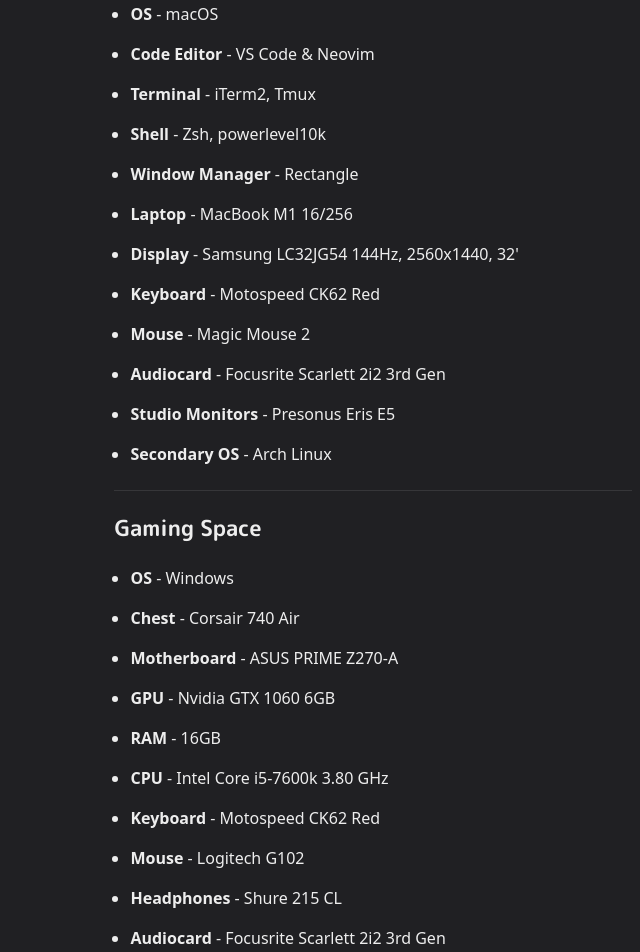
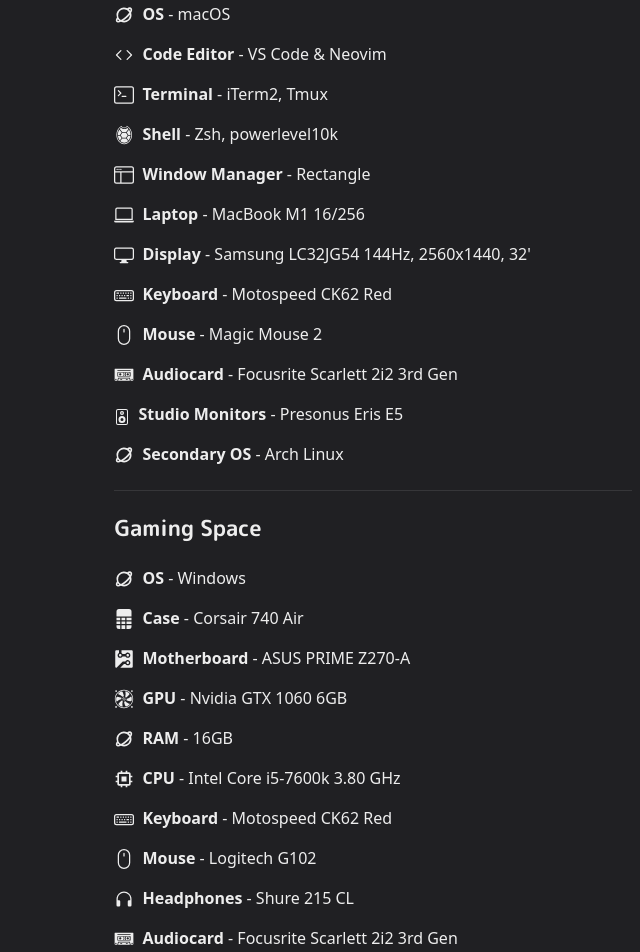
Before and after one commit to IcyKit/Personal-Website, a Next.js app: page /workspace in a window 1280 px wide. Shown: the part 120-1072 px from the top of the page, without its empty margins (267-907 px from the left). Built offline with nearby package versions, Linux system fonts and the light colour scheme.

Commit message:
Update: Workspace page updated

```diff
--- a/pages/workspace.js
+++ b/pages/workspace.js
@@ -1,15 +1,30 @@
 import {
   Container,
   Heading,
-  SimpleGrid,
   Divider,
+  ListItem,
+  UnorderedList,
+  ListIcon,
   List,
-  ListItem,
-  ListIcon,
-  UnorderedList,
 } from "@chakra-ui/react";
 import Section from "../components/section";
 import Layout from "../components/layouts/article";
+import {
+  BsSpeaker,
+  BsCode,
+  BsTerminal,
+  BsWindowSidebar,
+  BsLaptop,
+  BsDisplay,
+  BsKeyboard,
+  BsMouse,
+  BsFileSpreadsheetFill,
+  BsHeadphones,
+} from "react-icons/bs";
+import { GiTurtleShell, GiAudioCassette, GiComputerFan } from "react-icons/gi";
+import { BiPlanet, BiChip, BiMicrophone } from "react-icons/bi";
+import { GoCircuitBoard } from "react-icons/go";
+import { MdOutlinePadding } from "react-icons/md";
 
 const Stack = () => {
   return (
@@ -21,44 +36,56 @@ const Stack = () => {
           </Heading>
         </Section>
         <Section delay={0.2}>
-          <UnorderedList spacing={4} fontSize={16}>
+          <List spacing={4} fontSize={16}>
             <ListItem>
+              <ListIcon as={BiPlanet} w={5} h={5} />
               <b>OS</b> - macOS
             </ListItem>
             <ListItem>
+              <ListIcon as={BsCode} w={5} h={5} />
               <b>Code Editor</b> - VS Code & Neovim
             </ListItem>
             <ListItem>
+              <ListIcon as={BsTerminal} w={5} h={5} />
               <b>Terminal</b> - iTerm2, Tmux
             </ListItem>
             <ListItem>
+              <ListIcon as={GiTurtleShell} w={5} h={5} />
               <b>Shell</b> - Zsh, powerlevel10k
             </ListItem>
             <ListItem>
+              <ListIcon as={BsWindowSidebar} w={5} h={5} />
               <b>Window Manager</b> - Rectangle
             </ListItem>
             <ListItem>
+              <ListIcon as={BsLaptop} w={5} h={5} />
               <b>Laptop</b> - MacBook M1 16/256
             </ListItem>
             <ListItem>
+              <ListIcon as={BsDisplay} w={5} h={5} />
               <b>Display</b> - Samsung LC32JG54 144Hz, 2560x1440, 32'
             </ListItem>
             <ListItem>
+              <ListIcon as={BsKeyboard} w={5} h={5} />
               <b>Keyboard</b> - Motospeed CK62 Red
             </ListItem>
             <ListItem>
+              <ListIcon as={BsMouse} w={5} h={5} />
               <b>Mouse</b> - Magic Mouse 2
             </ListItem>
             <ListItem>
+              <ListIcon as={GiAudioCassette} w={5} h={5} />
               <b>Audiocard</b> - Focusrite Scarlett 2i2 3rd Gen
             </ListItem>
             <ListItem>
+              <ListIcon as={BsSpeaker} />
               <b>Studio Monitors</b> - Presonus Eris E5
             </ListItem>
             <ListItem>
+              <ListIcon as={BiPlanet} w={5} h={5} />
               <b>Secondary OS</b> - Arch Linux
             </ListItem>
-          </UnorderedList>
+          </List>
         </Section>
         <Section delay={0.6}>
           <Divider my={6} />
@@ -67,47 +94,60 @@ const Stack = () => {
           </Heading>
         </Section>
         <Section delay={0.6}>
-          <UnorderedList spacing={4} fontSize={16}>
+          <List spacing={4} fontSize={16}>
             <ListItem>
+              <ListIcon as={BiPlanet} w={5} h={5} />
               <b>OS</b> - Windows
             </ListItem>
             <ListItem>
-              <b>Chest</b> - Corsair 740 Air
+              <ListIcon as={BsFileSpreadsheetFill} w={5} h={5} />
+              <b>Case</b> - Corsair 740 Air
             </ListItem>
             <ListItem>
+              <ListIcon as={GoCircuitBoard} w={5} h={5} />
               <b>Motherboard</b> - ASUS PRIME Z270-A
             </ListItem>
             <ListItem>
+              <ListIcon as={GiComputerFan} w={5} h={5} />
               <b>GPU</b> - Nvidia GTX 1060 6GB
             </ListItem>
             <ListItem>
+              <ListIcon as={BiPlanet} w={5} h={5} />
               <b>RAM</b> - 16GB
             </ListItem>
             <ListItem>
+              <ListIcon as={BiChip} w={5} h={5} />
               <b>СPU</b> - Intel Core i5-7600k 3.80 GHz
             </ListItem>
             <ListItem>
+              <ListIcon as={BsKeyboard} w={5} h={5} />
               <b>Keyboard</b> - Motospeed CK62 Red
             </ListItem>
             <ListItem>
+              <ListIcon as={BsMouse} w={5} h={5} />
               <b>Mouse</b> - Logitech G102
             </ListItem>
             <ListItem>
+              <ListIcon as={BsHeadphones} w={5} h={5} />
               <b>Headphones</b> - Shure 215 CL
             </ListItem>
             <ListItem>
+              <ListIcon as={GiAudioCassette} w={5} h={5} />
               <b>Audiocard</b> - Focusrite Scarlett 2i2 3rd Gen
             </ListItem>
             <ListItem>
+              <ListIcon as={BsSpeaker} w={5} h={5} />
               <b>Studio Monitors</b> - Presonus Eris E5
             </ListItem>
             <ListItem>
+              <ListIcon as={BiMicrophone} w={5} h={5} />
               <b>Microphone</b> - SE Electronics X1S
             </ListItem>
             <ListItem>
+              <ListIcon as={MdOutlinePadding} w={5} h={5} />
               <b>Mouse Pad</b> - ZET GAMING GM-XL Gun
             </ListItem>
-          </UnorderedList>
+          </List>
         </Section>
       </Container>
     </Layout>
```
Also changed, not shown: pages/index.js (+76 -28 lines).
